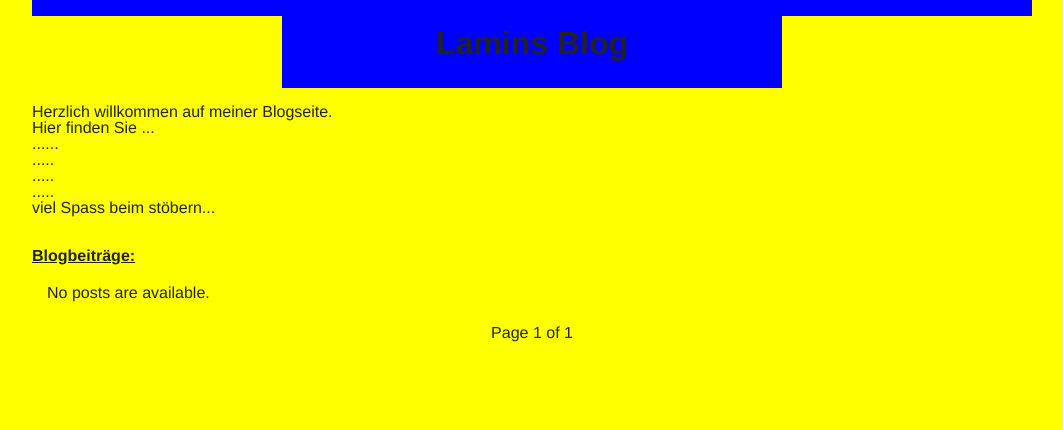
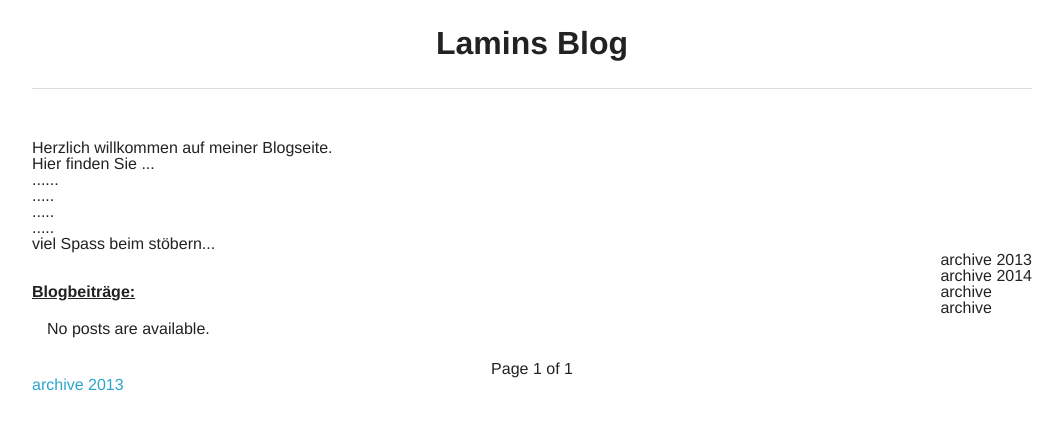
Before and after one commit to Wahena/blogging, a Django app: page /blogs/ in a window 1280 px wide. Shown: the top 430 px of the page, without its empty margins (108-1171 px from the left). Run offline with Django 3.2, Linux system fonts and the light colour scheme; data that the repository does not hold is empty.

Commit message:
löschen der inline css elemente

```diff
--- a/blogs/urls.py
+++ b/blogs/urls.py
@@ -1,8 +1,10 @@
 from django.conf.urls import patterns, url
+from blogs.views import PostYearArchiveView
 
 from blogs import views
 
 urlpatterns = patterns('',
     url(r'^$', 'blogs.views.listing', name = 'index'),
     url(r'^(?P<pk>\d+)/$', views.DetailView.as_view(), name = 'detail'),
+    url(r'^(?P<year>\d{4})/$',PostYearArchiveView.as_view(), name = 'post_year_archive'),
 )
--- a/blogs/views.py
+++ b/blogs/views.py
@@ -3,6 +3,7 @@ from django.http import HttpResponseRedirect, HttpResponse
 from django.core.urlresolvers import reverse
 from django.views import generic
 from django.core.paginator import Paginator, EmptyPage, PageNotAnInteger
+from django.views.generic.dates import YearArchiveView
 
 from blogs.models import Post
 
@@ -25,3 +26,9 @@ def listing(request):
         posts = paginator.page(paginator.num_pages)
 
     return render(request, 'blogs/index.html', {"posts": posts})
+
+
+class PostYearArchiveView(YearArchiveView):
+    queryset = Post.objects.all()
+    date_field = "pub_date"
+    make_object_list = True
--- a/templates/blogs/index.html
+++ b/templates/blogs/index.html
@@ -1,12 +1,12 @@
 <!DOCTYPE html PUBLIC "-//W3C//DTD XHTML 1.0 Transitional//EN"
   "http://www.w3.org/TR/xhtml1/DTD/xhtml1-strict.dtd">
-<html xmlns="http://www.w3.org/1999/xhtml" xml:lang="en" lang="en" style="background-color:yellow">
+<html xmlns="http://www.w3.org/1999/xhtml" xml:lang="en" lang="en">
 
     <head>
         <title>Lamins Blog</title>
     </head>
 
-    <body style="background-color:yellow">
+    <body>
         {% load staticfiles %}
 
         <link rel="stylesheet" type="text/css" href="{% static 'blogs/style.css' %}" />
@@ -15,14 +15,21 @@
         <link rel="stylesheet" type="text/css" href="{% static 'blogs/normalize.css' %}" />
 
         <div class="row">
-          <div style= "background-color: blue" class="small-2 large-3 columns">&nbsp;</div>
-          <div style= "text-align: center; background-color: blue" class="small-8 large-6 columns"><h1>Lamins Blog</h1></div>
-          <div style= "background-color: blue" class="small-2 large-3 columns">&nbsp;</div>
+          <div class="small-2 large-3 columns">&nbsp;</div>
+          <div style= "text-align: center;" class="small-8 large-6 columns"><h1>Lamins Blog</h1></div>
+          <hr>
+          <div class="small-2 large-3 columns">&nbsp;</div>
         </div>
         <br>
         <div class="row">
             <div class="hide-for-small"> Herzlich willkommen auf meiner Blogseite.<br />
             Hier finden Sie ...<br />......<br />.....<br />.....<br />.....<br />viel Spass beim stöbern...<br />
+            </div>
+            <div class="right">
+            archive 2013 <br />
+            archive 2014<br />
+            archive <br />
+            archive <br />
             </div>
             <br /><br />
          <div style="text-align:left; text-decoration:underline"><strong>Blogbeiträge:</strong></div>
@@ -73,6 +80,7 @@
                     </span>
                 </div>
             </div>
+            <a href = "{% url 'blogs:post_year_archive' year=2012 %}">archive 2013<a/>
         </div>
     </body>
 </html>
```
